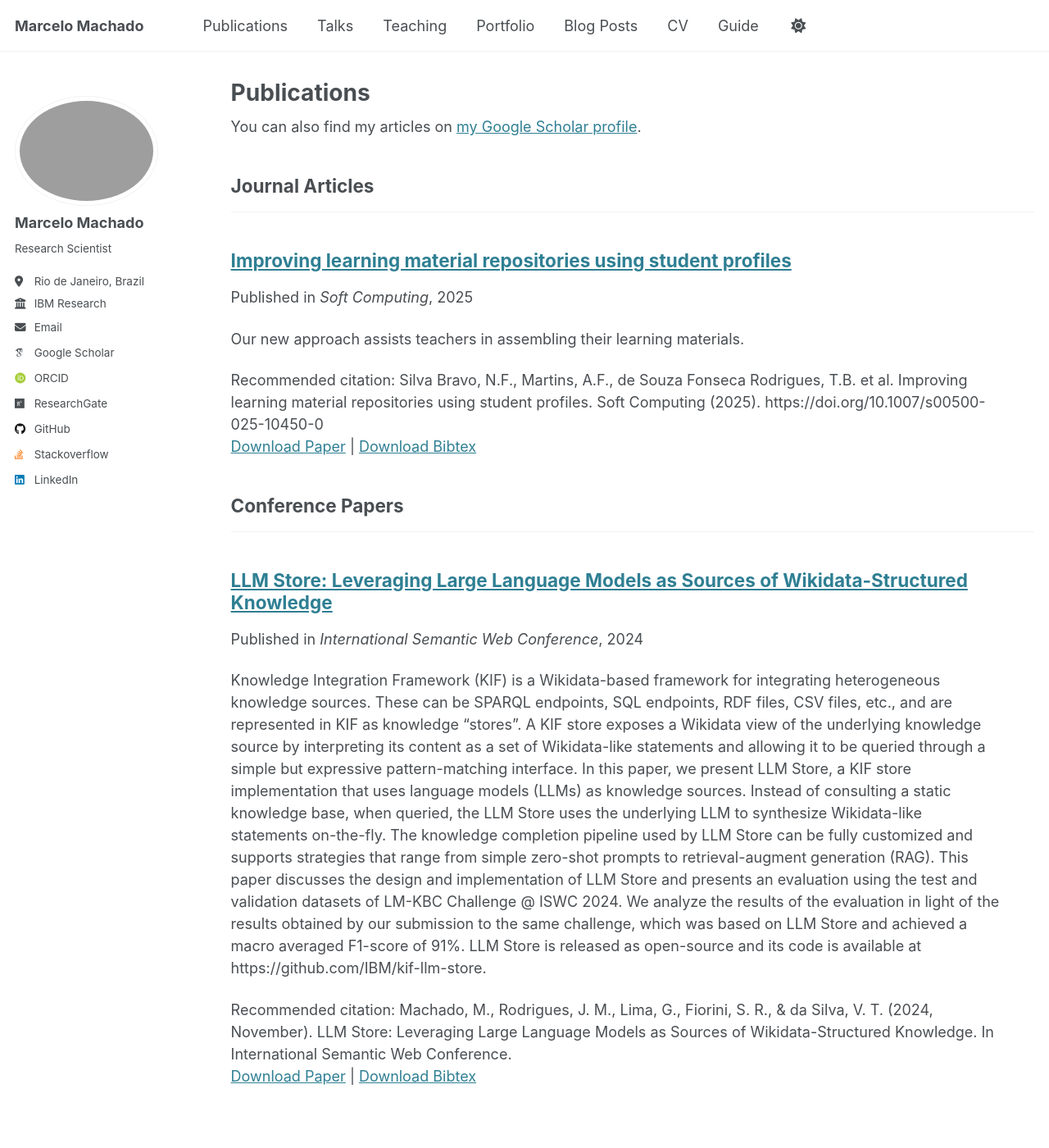
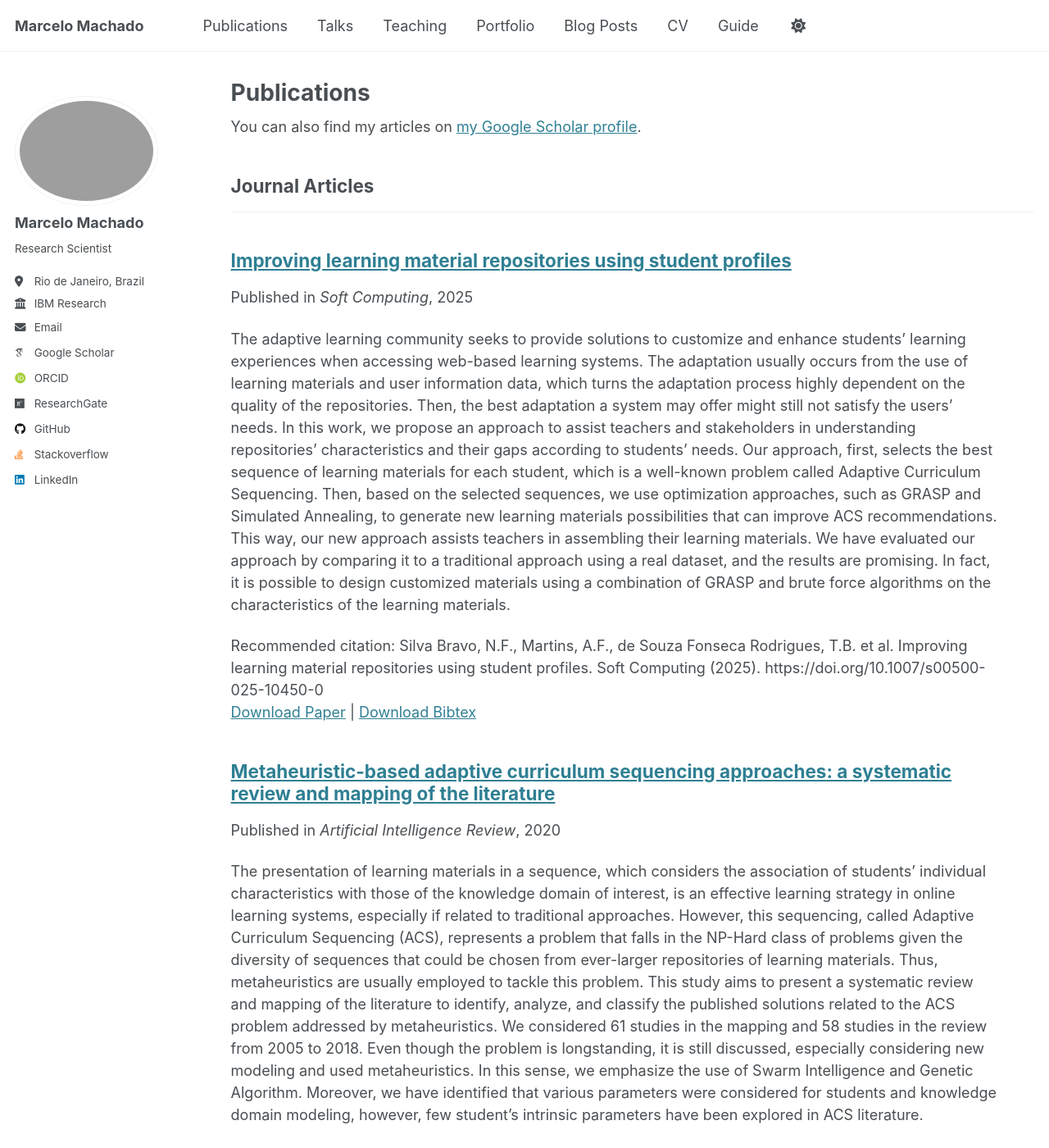
Before and after one commit to marcelomachado/marcelomachado.github.io, a Jekyll site: the page built from _pages/publications.html, in a window 1280 px wide and 1400 px high. Shown: the whole window at 82% size. Built offline with Jekyll 4.4.1, drawn with Linux system fonts in a browser that asks for light colours; some web fonts are replaced; some of the changed text lies outside the part shown.

Commit message:
Update website

```diff
--- /dev/null
+++ b/_publications/2020-06-27-machado2021metaheuristic.md
@@ -0,0 +1,13 @@
+---
+title: "Metaheuristic-based adaptive curriculum sequencing approaches: a systematic review and mapping of the literature"
+collection: publications
+category: manuscripts
+permalink: /publication/2020-06-27-machado2021metaheuristic
+excerpt: 'The presentation of learning materials in a sequence, which considers the association of students’ individual characteristics with those of the knowledge domain of interest, is an effective learning strategy in online learning systems, especially if related to traditional approaches. However, this sequencing, called Adaptive Curriculum Sequencing (ACS), represents a problem that falls in the NP-Hard class of problems given the diversity of sequences that could be chosen from ever-larger repositories of learning materials. Thus, metaheuristics are usually employed to tackle this problem. This study aims to present a systematic review and mapping of the literature to identify, analyze, and classify the published solutions related to the ACS problem addressed by metaheuristics. We considered 61 studies in the mapping and 58 studies in the review from 2005 to 2018. Even though the problem is longstanding, it is still discussed, especially considering new modeling and used metaheuristics. In this sense, we emphasize the use of Swarm Intelligence and Genetic Algorithm. Moreover, we have identified that various parameters were considered for students and knowledge domain modeling, however, few student’s intrinsic parameters have been explored in ACS literature.'
+date: 2020-06-27
+venue: 'Artificial Intelligence Review'
+paperurl: '/files/Machado2020_Article_Metaheuristic-basedAdaptiveCur.pdf'
+bibtexurl: 'http://marcelomachado.github.io/files/machado2021metaheuristic.bib'
+citation: 'Machado, M.d.O.C., Bravo, N.F.S., Martins, A.F. et al. Metaheuristic-based adaptive curriculum sequencing approaches: a systematic review and mapping of the literature. Artif Intell Rev 54, 711–754 (2021). https://doi.org/10.1007/s10462-020-09864-z'
+---
+The presentation of learning materials in a sequence, which considers the association of students’ individual characteristics with those of the knowledge domain of interest, is an effective learning strategy in online learning systems, especially if related to traditional approaches. However, this sequencing, called Adaptive Curriculum Sequencing (ACS), represents a problem that falls in the NP-Hard class of problems given the diversity of sequences that could be chosen from ever-larger repositories of learning materials. Thus, metaheuristics are usually employed to tackle this problem. This study aims to present a systematic review and mapping of the literature to identify, analyze, and classify the published solutions related to the ACS problem addressed by metaheuristics. We considered 61 studies in the mapping and 58 studies in the review from 2005 to 2018. Even though the problem is longstanding, it is still discussed, especially considering new modeling and used metaheuristics. In this sense, we emphasize the use of Swarm Intelligence and Genetic Algorithm. Moreover, we have identified that various parameters were considered for students and knowledge domain modeling, however, few student’s intrinsic parameters have been explored in ACS literature.
--- a/_publications/2025-03-10-silva2025improving.md
+++ b/_publications/2025-03-10-silva2025improving.md
@@ -3,7 +3,7 @@ title: "Improving learning material repositories using student profiles"
 collection: publications
 category: manuscripts
 permalink: /publication/2025-03-10-silva2025improving
-excerpt: 'Our new approach assists teachers in assembling their learning materials.'
+excerpt: 'The adaptive learning community seeks to provide solutions to customize and enhance students’ learning experiences when accessing web-based learning systems. The adaptation usually occurs from the use of learning materials and user information data, which turns the adaptation process highly dependent on the quality of the repositories. Then, the best adaptation a system may offer might still not satisfy the users’ needs. In this work, we propose an approach to assist teachers and stakeholders in understanding repositories’ characteristics and their gaps according to students’ needs. Our approach, first, selects the best sequence of learning materials for each student, which is a well-known problem called Adaptive Curriculum Sequencing. Then, based on the selected sequences, we use optimization approaches, such as GRASP and Simulated Annealing, to generate new learning materials possibilities that can improve ACS recommendations. This way, our new approach assists teachers in assembling their learning materials. We have evaluated our approach by comparing it to a traditional approach using a real dataset, and the results are promising. In fact, it is possible to design customized materials using a combination of GRASP and brute force algorithms on the characteristics of the learning materials.'
 date: 2025-03-10
 venue: 'Soft Computing'
 paperurl: 'https://link.springer.com/content/pdf/10.1007/s00500-025-10450-0.pdf'
--- /dev/null
+++ b/files/machado2021metaheuristic.bib
@@ -0,0 +1,10 @@
+@article{machado2021metaheuristic,
+  title={Metaheuristic-based adaptive curriculum sequencing approaches: a systematic review and mapping of the literature},
+  author={Machado, Marcelo de Oliveira Costa and Bravo, Natalie Ferraz Silva and Martins, Andr{\'e} Ferreira and Bernardino, Heder Soares and Barrere, Eduardo and Souza, Jairo Francisco de},
+  journal={Artificial Intelligence Review},
+  volume={54},
+  number={1},
+  pages={711--754},
+  year={2021},
+  publisher={Springer}
+}
```
Also changed, not shown: 1 other file.
